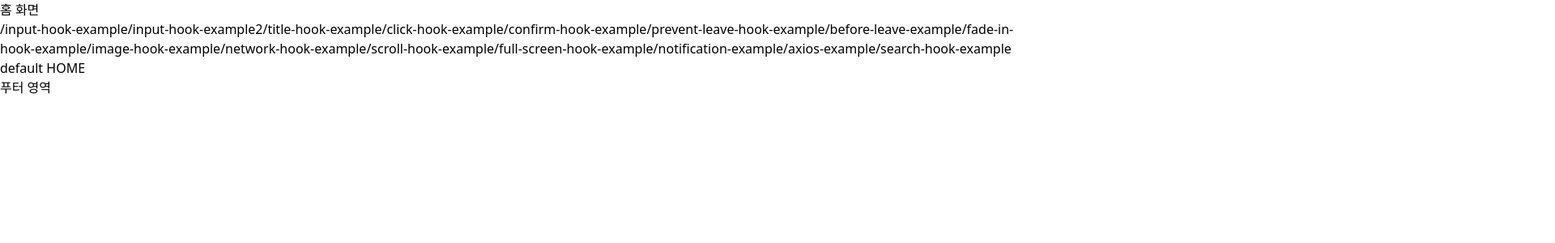
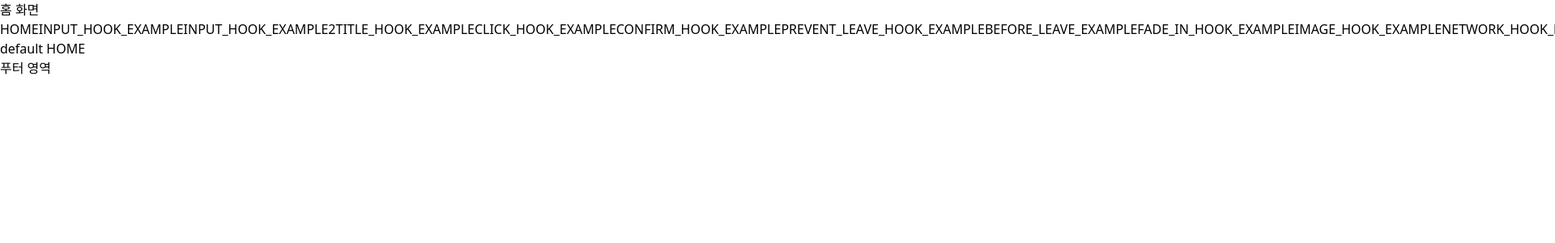
Before and after one commit to gitjoyoung/react-study-custom-hooks, a React (Vite) app: page / in a window 1280 px wide. Shown: the top 300 px of the page at 81% size, 1920 px wide, since content can reach past the window. Built offline with nearby package versions, Linux system fonts and the light colour scheme.

Commit message:
feat: 헤더 라우트상수  반복문으로 수정 라우트 상수명  자동추가

```diff
--- a/src/component/Header/Header.tsx
+++ b/src/component/Header/Header.tsx
@@ -2,36 +2,19 @@ import { ROUTE } from "@/constant/route";
 import { Link } from "react-router-dom";
 
 export default function Header() {
-  const routeList = [
-    ROUTE.INPUT_HOOK_EXAMPLE,
-    ROUTE.INPUT_HOOK_EXAMPLE2,
-    ROUTE.TITLE_HOOK_EXAMPLE,
-    ROUTE.CLICK_HOOK_EXAMPLE,
-    ROUTE.CONFIRM_HOOK_EXAMPLE,
-    ROUTE.PREVENT_LEAVE_HOOK_EXAMPLE,
-    ROUTE.BEFORE_LEAVE_EXAMPLE,
-    ROUTE.FADE_IN_HOOK_EXAMPLE,
-    ROUTE.IMAGE_HOOK_EXAMPLE,
-    ROUTE.NETWORK_HOOK_EXAMPLE,
-    ROUTE.SCROLL_HOOK_EXAMPLE,
-    ROUTE.FULL_SCREEN_HOOK_EXAMPLE,
-    ROUTE.NOTIFICATION_EXAMPLE,
-    ROUTE.AXIOS_HOOK_EXAMPLE,
-    ROUTE.SEARCH_HOOK_EXAMPLE,
-  ];
   return (
     <div className="bg-green-400 py-3 ">
       <Link className="border p-1 rounded-md" to={ROUTE.HOME}>
         홈 화면
       </Link>
       <div className="flex flex-wrap gap-2 bg-transparent">
-        {routeList.map((route) => (
+        {Object.entries(ROUTE).map(([key, value], index) => (
           <Link
             className="border border-black rounded-sm p-1 bg-white"
-            to={route}
-            key={route}
+            to={value}
+            key={key + index}
           >
-            {route}
+            {key}
           </Link>
         ))}
       </div>
--- a/src/main.tsx
+++ b/src/main.tsx
@@ -5,7 +5,7 @@ import { RouterProvider } from "react-router-dom";
 
 createRoot(document.getElementById("root")!).render(
   <StrictMode>
-    <Suspense fallback={<div>Loading...</div>}>
+    <Suspense fallback={<div>페이지 로딩 중...</div>}>
       <RouterProvider router={router} />
     </Suspense>
   </StrictMode>
```
